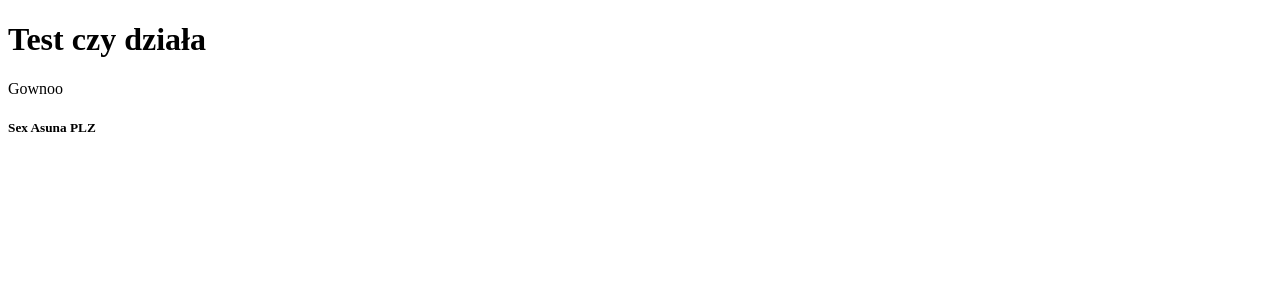
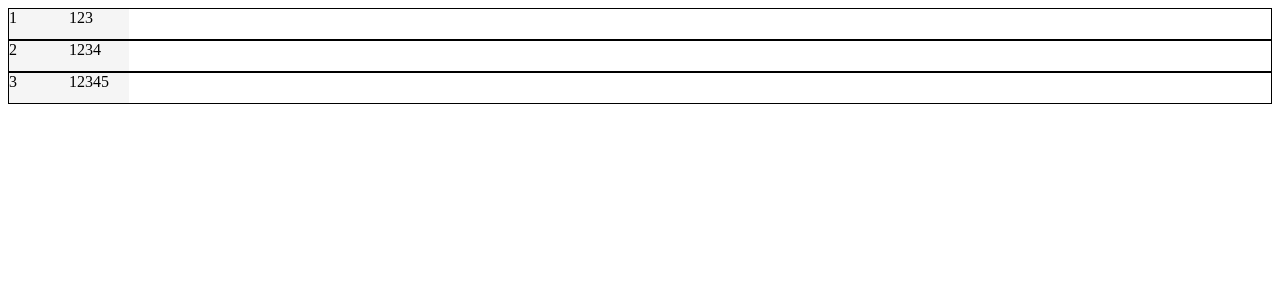
Before and after one commit to SzamockiP/InwentaryzatorAMW, a React (Create React App) app in the folder client/: page / in a window 1280 px wide. Shown: the top 300 px of the page. Built offline with nearby package versions, Linux system fonts and the light colour scheme.

Commit message:
Added basic dynamic table display using JSON data

```diff
--- a/client/src/App.js
+++ b/client/src/App.js
@@ -1,13 +1,27 @@
 import './App.css';
+import TableDisplay from './components/TableDisplay'
 
 function App() {
-  return (
-    <div className="App">
-      <h1>Test czy działa</h1>
-      <p>Gownoo</p>
-      <h5>Sex Asuna PLZ</h5>
-    </div>
-  );
+	const resRows = [
+		{
+			'id':1,
+			'desc':"123"
+		},
+		{
+			'id':2,
+			'desc':"1234"
+		},
+		{
+			'id':3,
+			'desc':"12345"
+		}
+	];
+
+    return (
+        <div className="App">
+            <TableDisplay rows={resRows}/>
+        </div>
+    );
 }
 
 export default App;
--- /dev/null
+++ b/client/src/components/TableDisplay.js
@@ -0,0 +1,12 @@
+import TableRow from './TableRow'
+
+function TableDisplay(props){
+    const rows = props.rows.map(row => {return (<TableRow key={row.id} data={row}/>)});
+    return (
+        <div className="table-display">
+            {rows}
+        </div>
+    );
+};
+
+export default TableDisplay;
--- /dev/null
+++ b/client/src/components/TableRow.js
@@ -0,0 +1,25 @@
+import React from 'react';
+import '../styles/TableRow.css';
+
+
+class TableRow extends React.Component{
+
+    constructor (props) {
+        super(props);
+        this.columns = [];
+        for(let item in props.data){
+            this.columns.push(props.data[item]);
+        }
+        this.columns = this.columns.map(data => {return(<div className='table-data'>{data}</div>)})
+    }
+
+    render () {
+        return (
+            <div className="table-row">
+                {this.columns}
+            </div>
+        );
+    }
+};
+
+export default TableRow;
--- /dev/null
+++ b/client/src/styles/TableRow.css
@@ -0,0 +1,17 @@
+.table-row {
+    min-height: 30px;
+
+    display: flex;
+    flex-direction: row;
+    flex-wrap: nowrap;
+
+    border: 1px solid black;
+}
+
+.table-data {
+    height: inherit;
+    min-width: 60px;
+
+    background-color: whitesmoke;
+
+}
```
